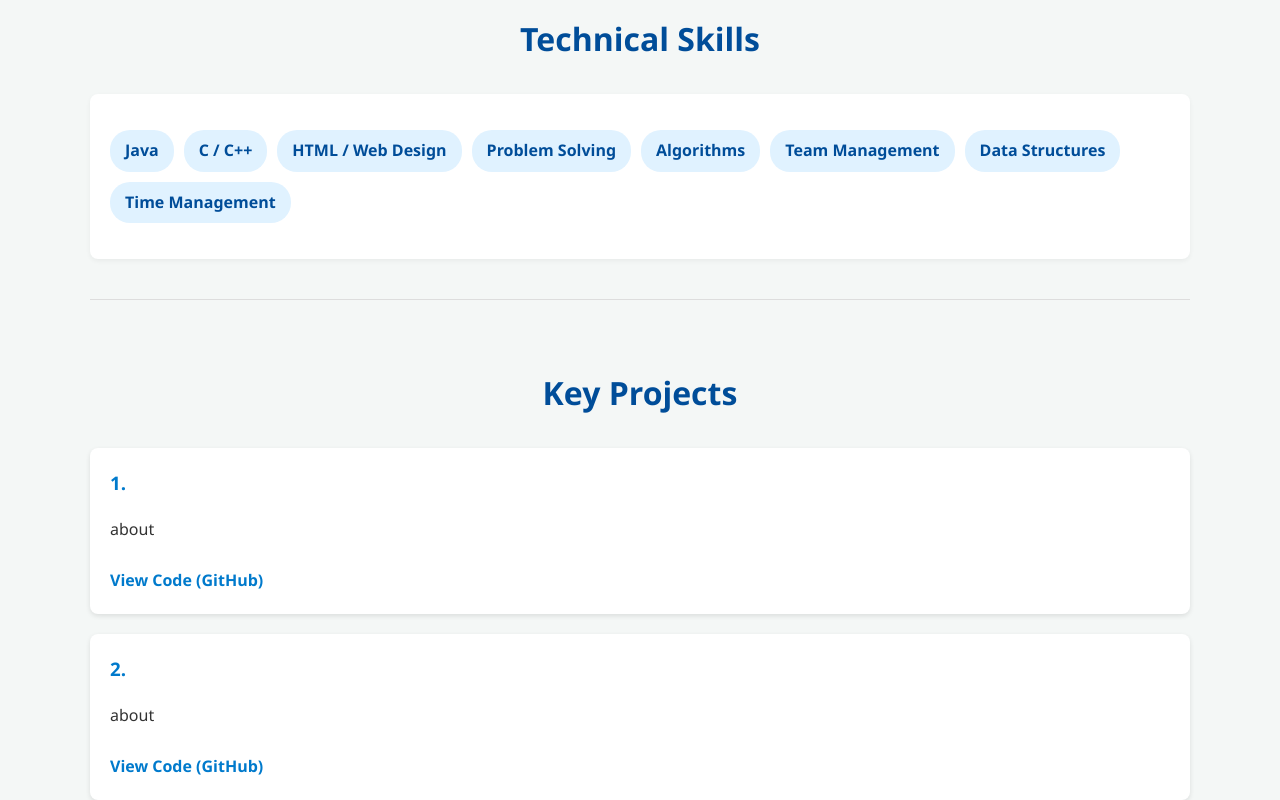
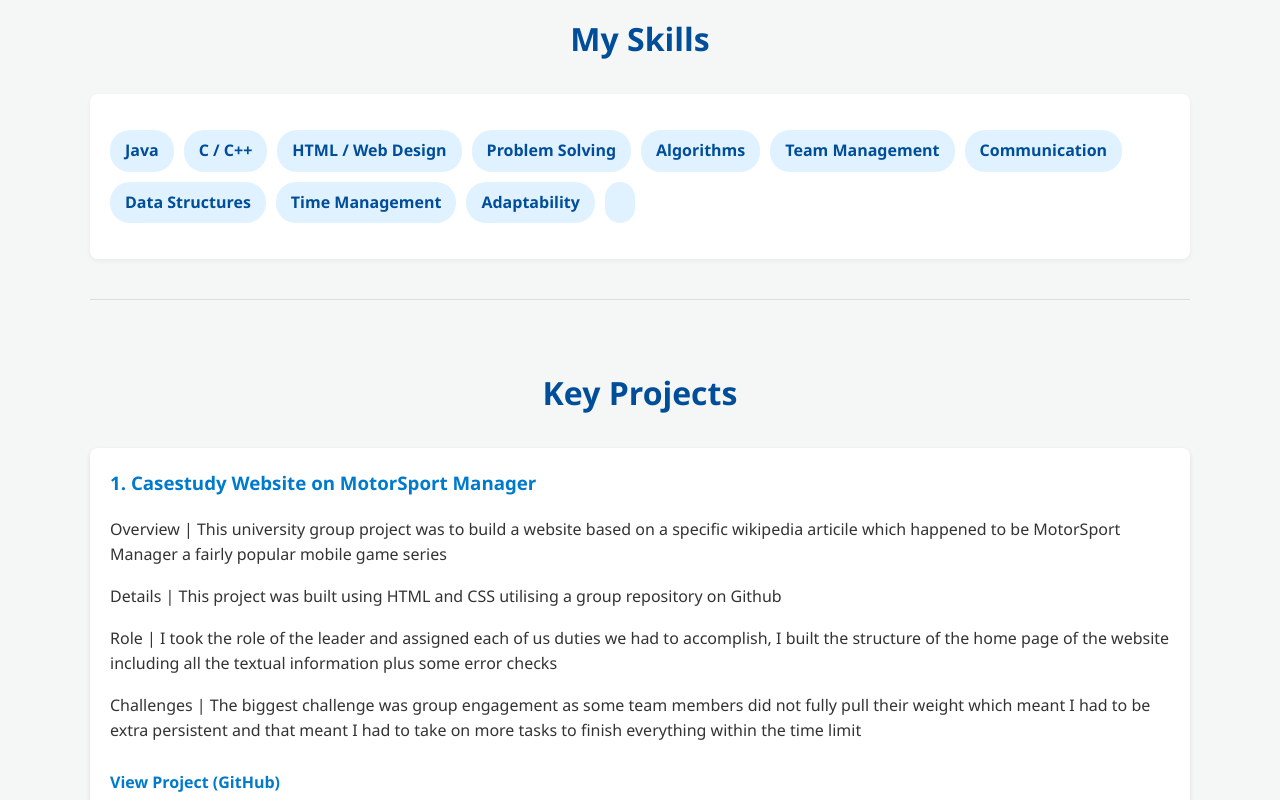
Before and after one commit to MaksK66/Portfolio, a plain HTML site: page index.html in a window 1280 px wide. Shown: the part 920-1720 px from the top of the page. Drawn offline with Linux system fonts and the light colour scheme.

Commit message:
Update index.html
Added first project

```diff
--- a/index.html
+++ b/index.html
@@ -185,7 +185,7 @@
         </section>
 
         <section id="skills">
-            <h2>Technical Skills</h2>
+            <h2>My Skills</h2>
             <div class="skills-list">
                 <ul>
                     <li>Java</li>
@@ -194,8 +194,11 @@
                     <li>Problem Solving</li>
                     <li>Algorithms</li>
                     <li>Team Management</li>
+                    <li>Communication</li>
                     <li>Data Structures</li>
                     <li>Time Management</li>
+                    <li>Adaptability</li>
+                    <li></li>
                 </ul>
             </div>
         </section>
@@ -204,9 +207,12 @@
             <h2>Key Projects</h2>
 
             <div class="project-card">
-                <h3>1.</h3>
-                <p>about</p>
-                <a href="#">View Code (GitHub)</a>
+                <h3>1. Casestudy Website on MotorSport Manager</h3>
+                <p>Overview | This university group project was to build a website based on a specific wikipedia articile which happened to be MotorSport Manager a fairly popular mobile game series</p>
+                <p>Details | This project was built using HTML and CSS utilising a group repository on Github</p>
+                <p>Role | I took the role of the leader and assigned each of us duties we had to accomplish, I built the structure of the home page of the website including all the textual information plus some error checks</p>
+                <p>Challenges | The biggest challenge was group engagement as some team members did not fully pull their weight which meant I had to be extra persistent and that meant I had to take on more tasks to finish everything within the time limit</p>
+                <a href="https://github.com/MaksK66/WebDev_Team10">View Project (GitHub)</a>
             </div>
 
             <div class="project-card">
```
